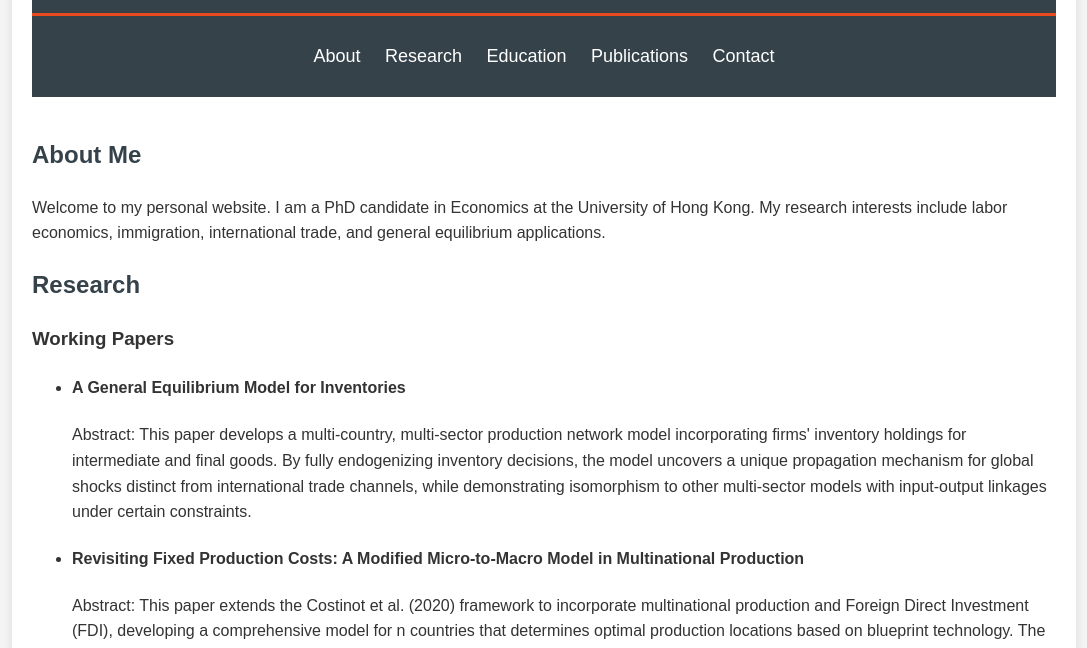
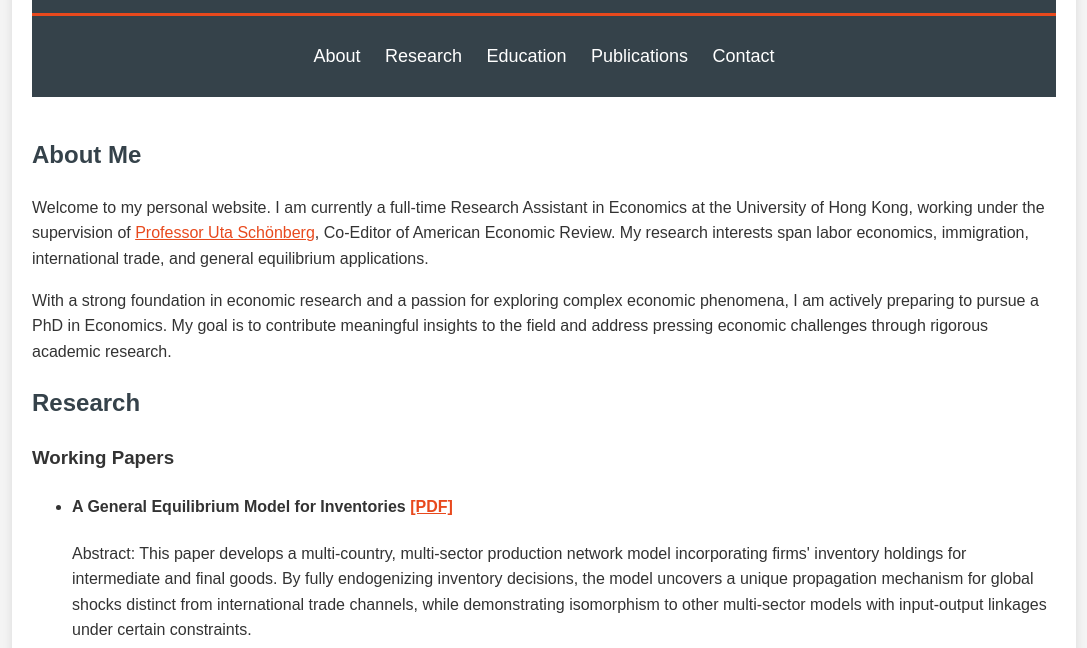
Before and after one commit to Jonsnowyf/Jonsnowyf.github.io, a plain HTML site: page index.html in a window 1280 px wide. Shown: the part 146-794 px from the top of the page, without its empty margins (96-1183 px from the left). Drawn offline with Linux system fonts and the light colour scheme.

Commit message:
Adding the pdf, making hyperlinks

```diff
--- a/index.html
+++ b/index.html
@@ -26,7 +26,9 @@
         <main>
             <section id="about">
                 <h2>About Me</h2>
-                <p>Welcome to my personal website. I am a PhD candidate in Economics at the University of Hong Kong. My research interests include labor economics, immigration, international trade, and general equilibrium applications.</p>
+                <p>Welcome to my personal website. I am currently a full-time Research Assistant
+                    in Economics at the University of Hong Kong, working under the supervision of <a href="https://www.utaschoenberg.com/" target="_blank"> Professor Uta Schönberg</a>, Co-Editor of American Economic Review. My research interests span labor economics, immigration, international trade, and general equilibrium applications.</p>
+                <p>With a strong foundation in economic research and a passion for exploring complex economic phenomena, I am actively preparing to pursue a PhD in Economics. My goal is to contribute meaningful insights to the field and address pressing economic challenges through rigorous academic research.</p>
             </section>
 
             <section id="research">
@@ -34,7 +36,7 @@
                 <h3>Working Papers</h3>
                 <ul>
                     <li>
-                        <h4>A General Equilibrium Model for Inventories</h4>
+                        <h4>A General Equilibrium Model for Inventories <a href="paper_inventory.pdf" target="_blank">[PDF]</a></h4>
                         <p>Abstract: This paper develops a multi-country, multi-sector production network model incorporating firms' inventory holdings for intermediate and final goods. By fully endogenizing inventory decisions, the model uncovers a unique propagation mechanism for global shocks distinct from international trade channels, while demonstrating isomorphism to other multi-sector models with input-output linkages under certain constraints.</p>
                     </li>
                     <li>
```
Also changed, not shown: 1 other file.
